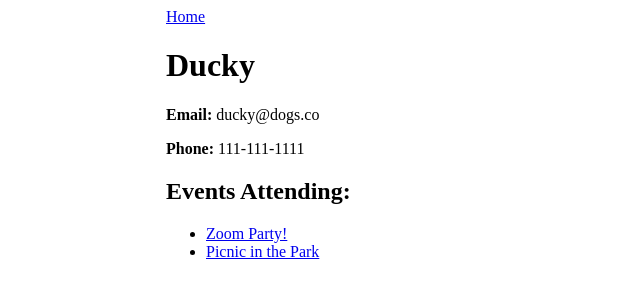
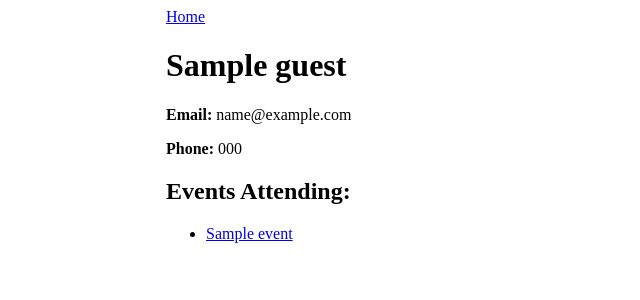
Before and after one commit to mccarthykp/Events-App, a Flask app: page /guest/1 in a window 1280 px wide. Shown: the top 300 px of the page, without its empty margins (0-640 px from the left). Run offline with Flask 2, Linux system fonts and the light colour scheme; tables that the repository leaves empty hold one stand-in row (values such as "Sample post").

Commit message:
complete routes & templates: all functional

```diff
--- a/events_app/models.py
+++ b/events_app/models.py
@@ -16,7 +16,7 @@ class Guest(db.Model):
     name = db.Column(db.String(80), nullable=False)
     email = db.Column(db.String(80), nullable=False)
     phone = db.Column(db.String(80), nullable=False)
-    # events_attending = db.relationship('Event', secondary='event_guest', backref='guests')
+    events_attending = db.relationship('Event', secondary='event_guest', back_populates='guests')
 
 # TODO: Create a model called `Event` with the following fields:
 # - id: primary key
@@ -39,7 +39,7 @@ class Event(db.Model):
     description = db.Column(db.String(80), nullable=False)
     date_and_time = db.Column(db.DateTime, nullable=False, default=datetime.utcnow)
     event_type = db.Column(db.Enum(Event_type), default=Event_type.ALL)
-    # guests = db.relationship('Guest', secondary='event_guest', backref='events_attending')
+    guests = db.relationship('Guest', secondary='event_guest', back_populates='events_attending')
 
     def __init__(self, title, description, date_and_time):
         self.title = title
--- a/events_app/routes.py
+++ b/events_app/routes.py
@@ -2,7 +2,7 @@
 import os
 from flask import Blueprint, request, render_template, redirect, url_for, flash
 from datetime import date, datetime
-from events_app.models import Event, Guest
+from events_app.models import Event, Guest, guest_event_table
 
 from events_app import app, db
 
@@ -30,6 +30,7 @@ def create():
         time = request.form.get('time')
 
         try:
+            # refactor this later
             date_and_time = datetime.strptime(
                 f'{date} {time}',
                 '%Y-%m-%d %H:%M')
@@ -53,8 +54,8 @@ def event_detail(event_id):
 
     # TODO: Get the event with the given id and send to the template
     event = Event.query.get_or_404(event_id)
-
-    return render_template('event_detail.html', title=event.title, event=event)
+    guests = db.session.query(guest_event_table).filter_by(event_id=event.id)
+    return render_template('event_detail.html', title=event.title, event=event, guests=guests)
 
 
 @main.route('/event/<event_id>', methods=['POST'])
@@ -63,22 +64,34 @@ def rsvp(event_id):
     # TODO: Get the event with the given id from the database
     is_returning_guest = request.form.get('returning')
     guest_name = request.form.get('guest_name')
+    event = Event.query.get_or_404(event_id)
 
     if is_returning_guest:
+        exists = db.session.query(Guest.id).filter_by(name=guest_name).first() is not None
+
+        # TODO: If the guest does exist, add the event to their
+        # events_attending, then commit to the database.
+        if exists:
+            update_guest = Guest.query.filter_by(name=guest_name).one()
+            update_guest.events_attending.append(event)
+            db.session.add(update_guest)
+            db.session.commit()
         # TODO: Look up the guest by name. If the guest doesn't exist in the
         # database, render the event_detail.html template, and pass in an error
         # message as `error`.
-
-        # TODO: If the guest does exist, add the event to their
-        # events_attending, then commit to the database.
-        pass
+        else:
+            return render_template('event_detail.html', error='error', title=event.title, event=event)
     else:
         guest_email = request.form.get('email')
         guest_phone = request.form.get('phone')
 
         # TODO: Create a new guest with the given name, email, and phone, and
         # add the event to their events_attending, then commit to the database.
-        pass
+        new_guest = Guest(name=guest_name, email=guest_email, phone=guest_phone)
+        new_guest.events_attending.append(event)
+
+        db.session.add(new_guest)
+        db.session.commit()
 
     flash('You have successfully RSVP\'d! See you there!')
     return redirect(url_for('main.event_detail', event_id=event_id))
@@ -87,5 +100,7 @@ def rsvp(event_id):
 @main.route('/guest/<guest_id>')
 def guest_detail(guest_id):
     # TODO: Get the guest with the given id and send to the template
+    guest = Guest.query.get_or_404(guest_id)
+    return render_template('guest_detail.html', guest=guest)
 
-    return render_template('guest_detail.html')
+# kevin, kevin@du.com, 111 111 1111
--- a/events_app/templates/guest_detail.html
+++ b/events_app/templates/guest_detail.html
@@ -9,16 +9,17 @@
     events attending
 -->
 
-<h1>Ducky</h1>
+<h1>{{ guest.name }}</h1>
 
-<p><strong>Email:</strong> ducky@dogs.co</p>
-<p><strong>Phone:</strong> 111-111-1111</p>
+<p><strong>Email:</strong> {{ guest.email }}</p>
+<p><strong>Phone:</strong> {{ guest.phone }}</p>
 
 <h2>Events Attending:</h2>
 
 <ul>
-    <li><a href="/event/1">Zoom Party!</a></li>
-    <li><a href="/event/2">Picnic in the Park</a></li>
+{% for event in guest.events_attending %}
+    <li><a href="/event/{{ event.id }}">{{ event.title }}</a></li>
+{% endfor %}
 </ul>
 
 {% endblock %}
```
Also changed, not shown: events_app/templates/event_detail.html (+6 -8 lines), events_app/templates/index.html (+7 -3 lines), events_app/database.db.
